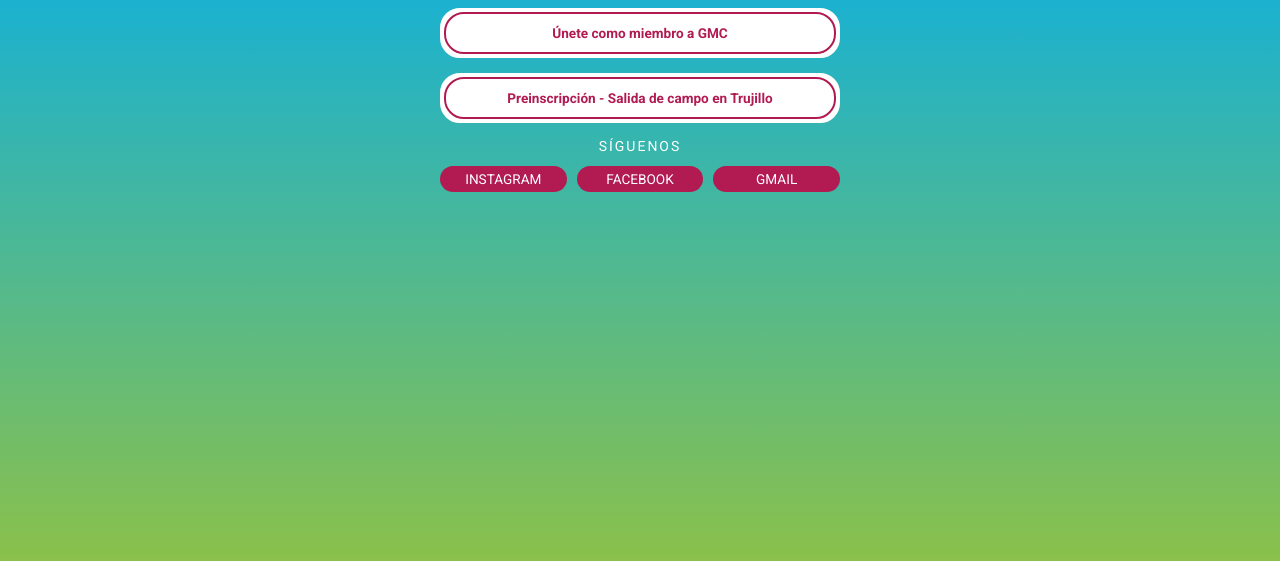
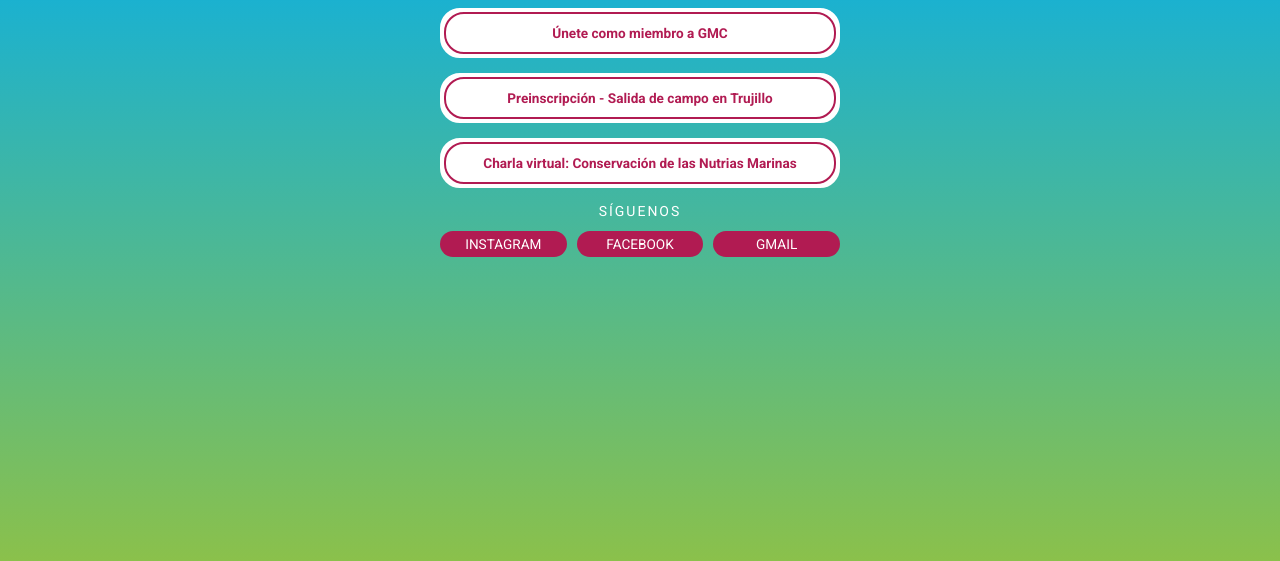
Before and after one commit to gmcupch/gmcupch.github.io, a plain HTML site: page links/index.html in a window 1280 px wide. Shown: the part 243-804 px from the top of the page. Drawn offline with Linux system fonts and the light colour scheme.

Commit message:
Update index.html

```diff
--- a/links/index.html
+++ b/links/index.html
@@ -17,6 +17,8 @@
         <h2>DESTACADO</h2>
         <a class="featured" href="https://forms.gle/1H468wScwrGg8oeq9">Únete como miembro a GMC</a>
         <a class="featured" href="https://forms.gle/GntkjE1Vgif542t48">Preinscripción - Salida de campo en Trujillo</a>
+        <a class="featured" href="https://forms.gle/u7wewwahxSyy9Mqr5">Charla virtual: Conservación de las Nutrias Marinas</a>
+
 
         <!-- Popular Content -->
         <!--<h2>MÁS CONTENIDO</h2>
```
